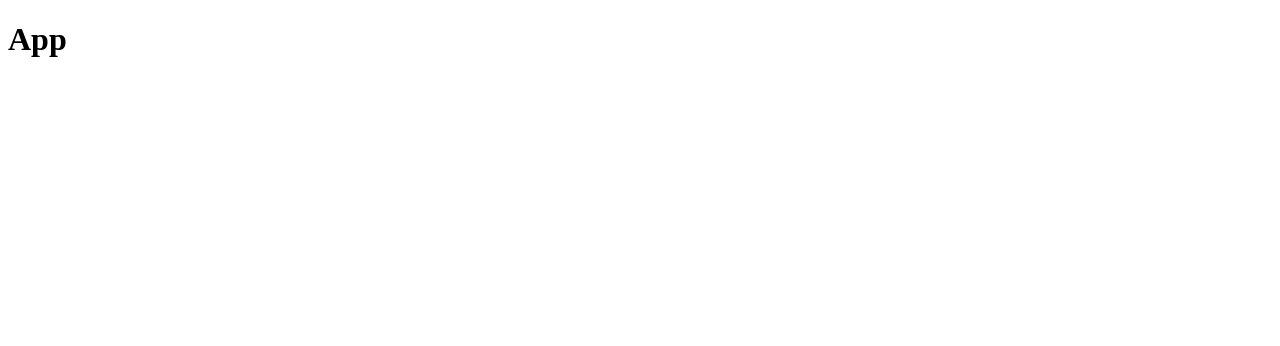
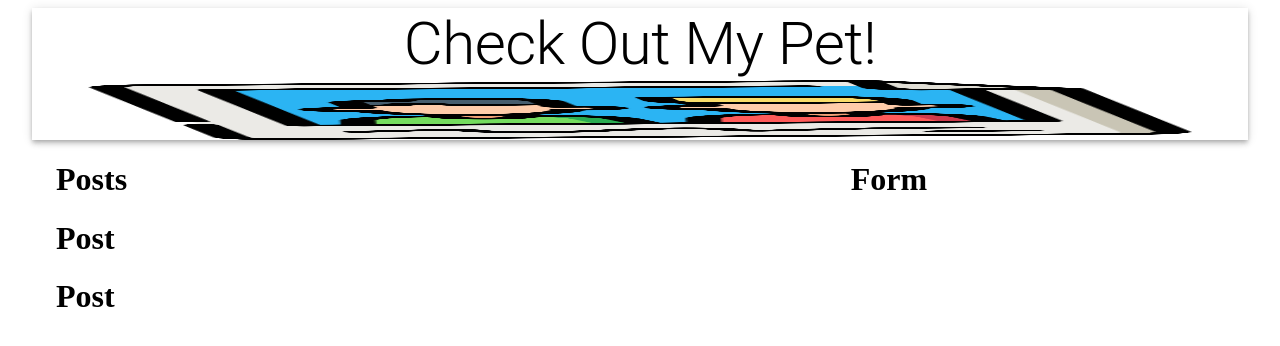
Before and after one commit to Noby1Kenobi/check-out-my-pet, a React (Create React App) app in the folder client/: page / in a window 1280 px wide. Shown: the top 346 px of the page. Built offline with nearby package versions, Linux system fonts and the light colour scheme.

Commit message:
Move new components to its won folder and import them to App component

```diff
--- a/client/src/App.js
+++ b/client/src/App.js
@@ -1,10 +1,30 @@
 import React from 'react';
+import { Container, AppBar, Typography, Grow, Grid } from '@material-ui/core';
+
+import Posts from './components/Posts/Posts';
+import Form from './components/Form/Form';
+import header from './images/header.png';
 
 const App = () => {
     return (
-        <div>
-            <h1>App</h1>
-        </div>
+        <Container maxWidth="lg">
+            <AppBar position="static" color="inherit">
+                <Typography variant="h2" align="center">Check Out My Pet!</Typography>
+                <img src={header} alt="header" height="60" />
+            </AppBar>
+            <Grow in>
+                <Container>
+                    <Grid container justify="space-between" alignItems="stretch" spacing={3}>
+                        <Grid item xs={12} sm={7}>
+                            <Posts />
+                        </Grid>
+                        <Grid item xs={12} sm={4}>
+                            <Form />
+                        </Grid>
+                    </Grid>
+                </Container>
+            </Grow>
+        </Container>
     );
 }
 
--- /dev/null
+++ b/client/src/components/Form/Form.js
@@ -0,0 +1,9 @@
+import React from "react";
+
+const Form = () => {
+    return (
+        <h1>Form</h1>
+    );
+}
+
+export default Form;
--- /dev/null
+++ b/client/src/components/Posts/Post/Post.js
@@ -0,0 +1,9 @@
+import React from "react";
+
+const Post = () => {
+    return (
+        <h1>Post</h1>
+    );
+}
+
+export default Post;
--- /dev/null
+++ b/client/src/components/Posts/Posts.js
@@ -0,0 +1,14 @@
+import React from "react";
+import Post from './Post/Post';
+
+const Posts = () => {
+    return (
+        <>
+            <h1>Posts</h1>
+            <Post />
+            <Post />
+        </>
+    );
+}
+
+export default Posts;
```
Also changed, not shown: client/src/Posts/Post/Post.js (deleted), client/src/Posts/Post/styles.js (deleted), client/src/Posts/styles.js (deleted), client/src/components/Form/styles.js (added), client/src/components/Posts/Post/styles.js (added), client/src/components/Posts/styles.js (added), client/src/images/header.png (added).
